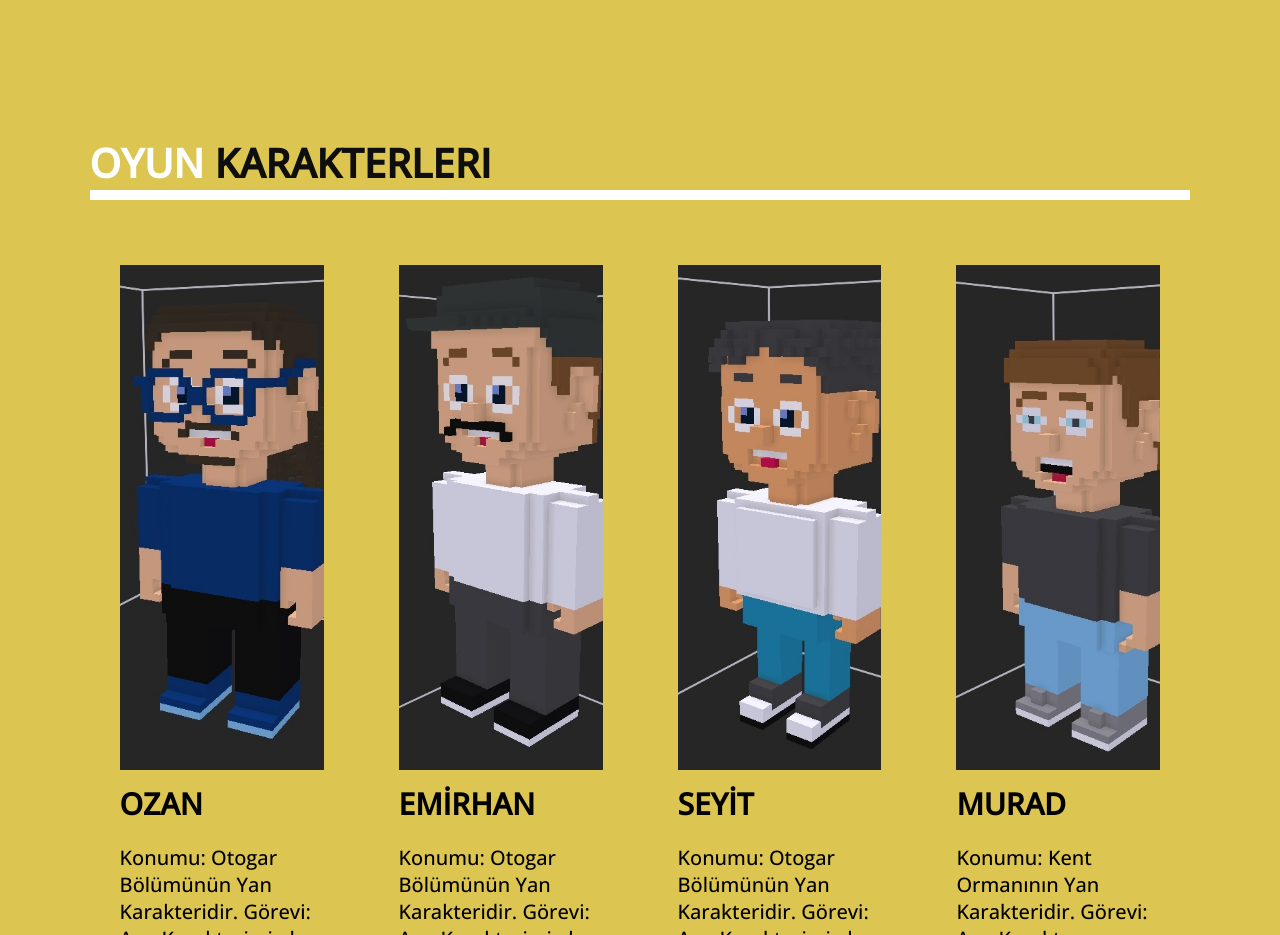
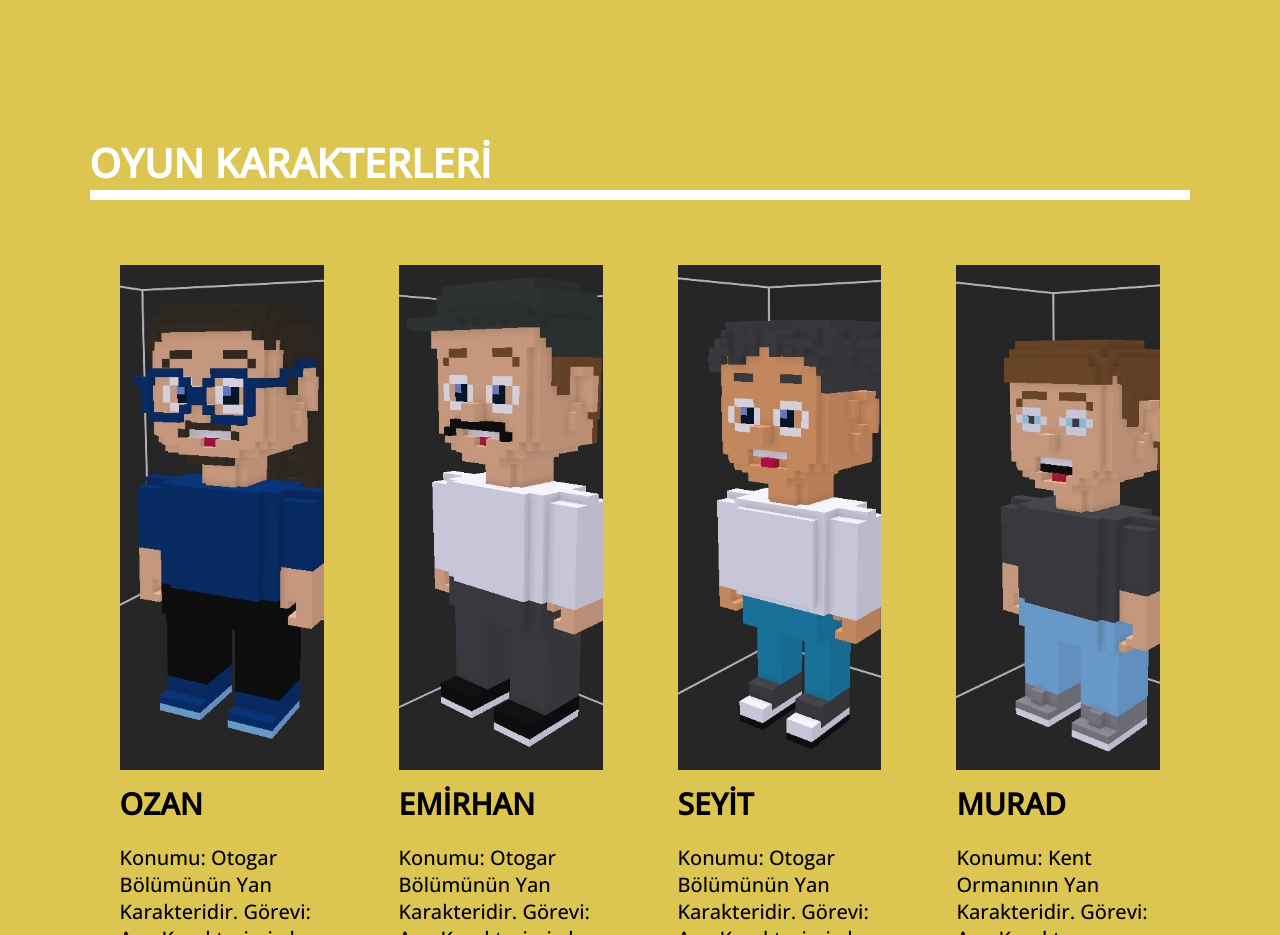
Before and after one commit to kitsunegame/kitsunegame.github.io, a plain HTML site: page index.html in a window 1280 px wide. Shown: the part 900-1835 px from the top of the page. Drawn offline with nearby package versions, Linux system fonts and the light colour scheme.

Commit message:
Update index.html

```diff
--- a/index.html
+++ b/index.html
@@ -61,7 +61,7 @@
 
     <section class="game">
 
-        <h1 class="heading">oyun  <span>Karakterlerı</span></h1>
+        <h1 class="heading">OYUN KARAKTERLERİ<span></span></h1>
         <div class="box-container">
 
 
```
